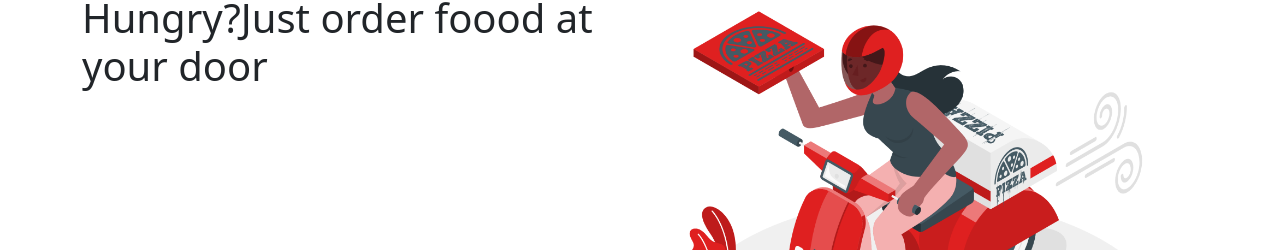
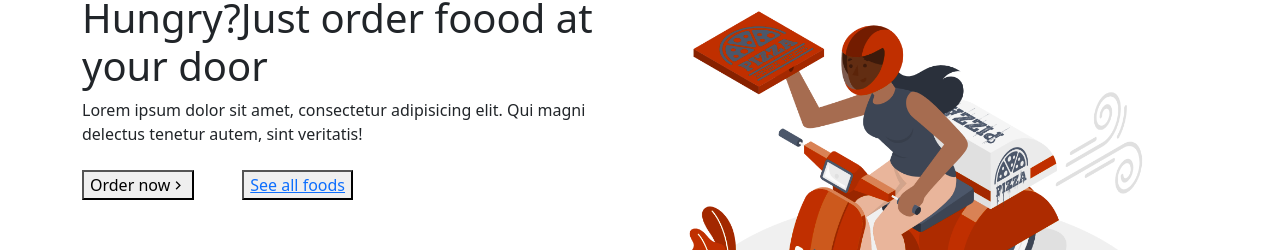
Before and after one commit to azza167/FoodDelivery, a React (Create React App) app: page /home in a window 1280 px wide. Shown: the part 143-393 px from the top of the page. Built offline with nearby package versions, Linux system fonts and the light colour scheme.

Commit message:
edit checkout

```diff
--- a/src/pages/Home.jsx
+++ b/src/pages/Home.jsx
@@ -1,29 +1,68 @@
 import products from "../assets/products.js";
+import { useSelector ,useDispatch  } from 'react-redux'
+import { useEffect } from "react";
 import React, { useState } from 'react'
 import ProductCard from "../component/ProuductCard/ProductCard.jsx";
 import Category from "../component/Category/Category";
 import { Col, Container, Row } from "reactstrap";
 import hero from '../assets/images/hero.png'
+import { Link } from "react-router-dom";
 const Home = () => {
 
-const [allproducts]=useState(products);
+  const product = useSelector((state)=>state.product)
+  const newadmain = useSelector((state)=>state.admaincart)
+  console.log(newadmain);
+
+  const [allproducts,setAllProducts]=useState(product);
+
+
+
+
+
 
 
   return (
 
     <Container>
+
+
+
+
       <Row>
         <Col lg='6' md='6' className="hero-details">
         <h4>Easy way to make an order </h4>
         <h1 color="">Hungry?<span>Just order foood </span><span>at your door</span></h1>
+        <p>
+                  Lorem ipsum dolor sit amet, consectetur adipisicing elit. Qui
+                  magni delectus tenetur autem, sint veritatis!
+                </p>
+                <div className="hero__btns d-flex align-items-center gap-5 mt-4">
+                  <button className="order__btn d-flex align-items-center justify-content-between">
+                    Order now <i class="ri-arrow-right-s-line"></i>
+                  </button>
+
+                  <button className="all__foods-btn">
+                    <Link to="/foods">See all foods</Link>
+                  </button>
+
+                </div>
         </Col >
         <Col lg='6' md='6' className="hero-image ">
-        <img src={hero}  className="w-100" alt="" />
+        <img src={hero} style={{filter:'hue-rotate(25deg)' }}  className="w-100" alt="" />
         </Col>
+
+
+
+
+
+
+
+
+
 
       <Category/>
 
-        {allproducts.map((item)=>(
+        {product.map((item)=>(
           <Col lg="3" md="4" sm="6" xs="6" key={item.id}>
           <ProductCard item={item}/>
 
```
